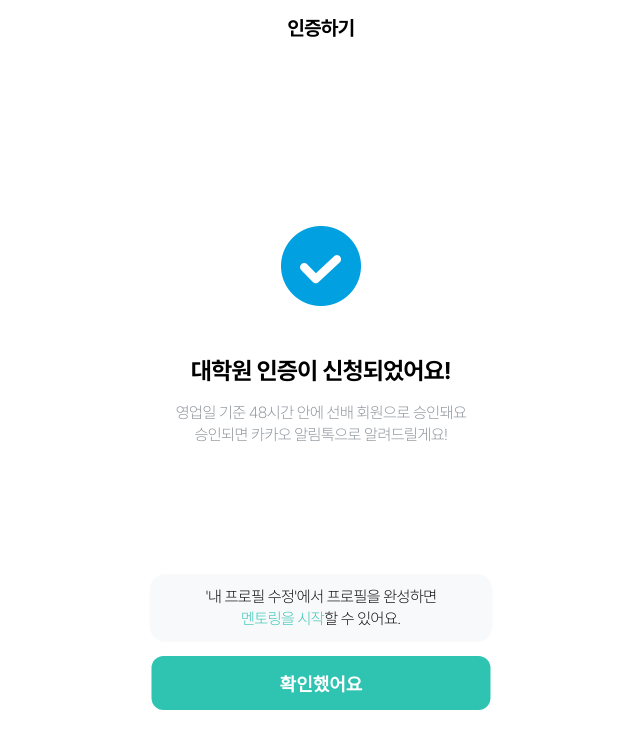
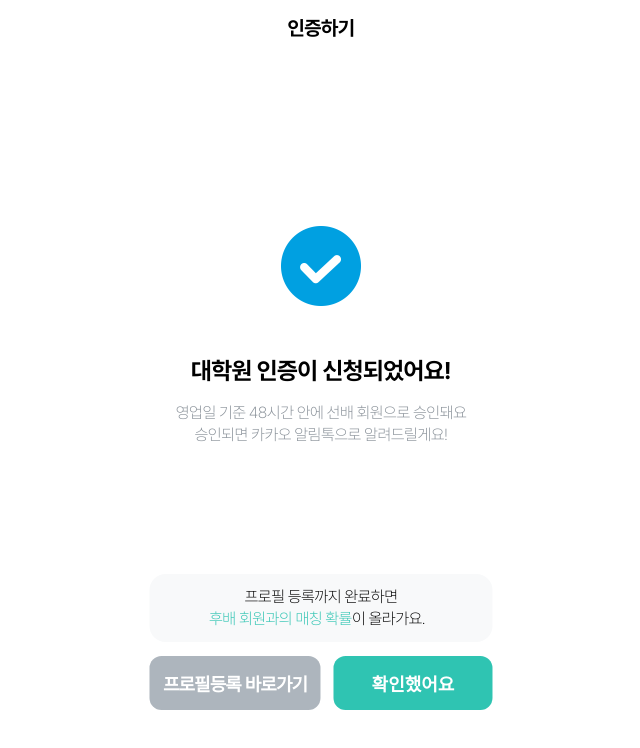
Before and after one commit to WE-ARE-RACCOONS/postgraduate-front, a Next.js app: page /auth-done in a window 1280 px wide. Shown: the top 748 px of the page, without its empty margins (319-959 px from the left). Built offline with nearby package versions, Linux system fonts and the light colour scheme; no server answers.

Commit message:
RAC-339 fix: 프로필 등록 여부에 따라 인증 완료 페이지 분기

```diff
--- a/src/app/auth-done/page.tsx
+++ b/src/app/auth-done/page.tsx
@@ -1,14 +1,21 @@
 'use client';
-import styled from 'styled-components';
+import styled, { css } from 'styled-components';
 import Image from 'next/image';
 import cState from '../../../public/cState.png';
 import { AUTH_DONE_MSG } from '@/constants/auth/done';
 import { useRouter } from 'next/navigation';
+import { useAtomValue } from 'jotai';
+import { profileRegAtom } from '@/stores/signup';
 
 function AuthDonePage() {
   const router = useRouter();
+  const profileReg = useAtomValue(profileRegAtom);
 
-  function handleClick() {
+  function handleRegister() {
+    router.push('/senior/edit-profile');
+  }
+
+  function handleConfirm() {
     router.push('/mypage');
   }
 
@@ -20,6 +27,7 @@ function AuthDonePage() {
         <h2>{AUTH_DONE_MSG.title}</h2>
         <div id="auth-done-desc">{AUTH_DONE_MSG.description}</div>
       </ADPMidBox>
+      {!profileReg && (
         <ADPBottomBox>
           <div id="fir-guide-msg" className="guide-msg">
             {AUTH_DONE_MSG.firGuide}
@@ -33,9 +41,19 @@ function AuthDonePage() {
             </div>
           </div>
         </ADPBottomBox>
-      <ADPConfirmBtn onClick={handleClick}>
+      )}
+      {profileReg ? (
+        <ADPConfirmBtn onClick={handleConfirm} $isFull={profileReg}>
           {AUTH_DONE_MSG.btnText}
         </ADPConfirmBtn>
+      ) : (
+        <ADPBtnContainer>
+          <button id='profile-register-btn' onClick={handleRegister}>{AUTH_DONE_MSG.profileBtn}</button>
+          <ADPConfirmBtn onClick={handleConfirm} $isFull={profileReg}>
+            {AUTH_DONE_MSG.btnText}
+          </ADPConfirmBtn>
+        </ADPBtnContainer>
+      )}
     </ADPContainer>
   );
 }
@@ -102,7 +120,7 @@ const ADPBottomBox = styled.div`
   }
 
   #guide-msg-bottom-line {
-    width: 10rem;
+    width: 14rem;
     height: 1.375rem;
     display: flex;
     margin: 0 auto;
@@ -118,8 +136,32 @@ const ADPBottomBox = styled.div`
   }
 `;
 
-const ADPConfirmBtn = styled.button`
-  width: 21.19rem;
+const ADPBtnContainer = styled.div`
+  width: 21.44rem;
+  height: 3.375rem;
+  display: flex;
+  justify-content: space-between;
+  position: absolute;
+  top: 40.125rem;
+  left: 50%;
+  transform: translateX(-50%);
+
+  #profile-register-btn {
+    width: 10.69rem;
+    height: 3.375rem;
+    border: 0;
+    border-radius: 0.75rem;
+    background-color: #ADB5BD;
+    color: #fff;
+    font-size: 1.125rem;
+    font-weight: 600;
+    letter-spacing: -1px;
+    cursor: pointer;
+  }
+`
+
+const ADPConfirmBtn = styled.button<{ $isFull: boolean }>`
+  width: ${props => props.$isFull ? '21.19rem' : '9.94rem'};
   height: 3.375rem;
   border: 0;
   border-radius: 0.75rem;
@@ -127,9 +169,13 @@ const ADPConfirmBtn = styled.button`
   color: #fff;
   font-size: 1.125rem;
   font-weight: 600;
+  position: relative;
+
+  ${props => props.$isFull && css`
     position: absolute;
     top: 40.125rem;
     left: 50%;
     transform: translateX(-50%);
+  `}
   cursor: pointer;
 `;
--- a/src/app/mypage/page.tsx
+++ b/src/app/mypage/page.tsx
@@ -21,7 +21,7 @@ import MenuBar from '@/components/Bar/MenuBar';
 import RiseUpModal from '@/components/Modal/RiseUpModal';
 import findExCode from '@/utils/findExCode';
 import Footer from '@/components/Footer';
-import { certifiRegAtom } from '@/stores/signup';
+import { certifiRegAtom, profileRegAtom } from '@/stores/signup';
 import { useRouter } from 'next/navigation';
 
 function MyPage() {
@@ -30,7 +30,7 @@ function MyPage() {
   const [salaryDate, setSalaryDate] = useState('');
   const [salaryAmount, setSalaryAmount] = useState(0);
   const [certifiReg, setCertifiReg] = useAtom(certifiRegAtom);
-  const [profileReg, setProfileReg] = useState(true);
+  const [profileReg, setProfileReg] = useAtom(profileRegAtom);
   const [senior, setSenior] = useAtom(mySeniorId);
   const { modal, modalHandler, portalElement } = useModal(
     'login-request-full-portal',
--- a/src/constants/auth/done.ts
+++ b/src/constants/auth/done.ts
@@ -2,8 +2,9 @@ export const AUTH_DONE_MSG = {
   topText: '인증하기',
   title: '대학원 인증이 신청되었어요!',
   description: `영업일 기준 48시간 안에 선배 회원으로 승인돼요\n승인되면 카카오 알림톡으로 알려드릴게요!`,
-  firGuide: `\'내 프로필 수정\'에서 프로필을 완성하면\n`,
-  secGuide: '멘토링을 시작',
-  thiGuide: '할 수 있어요.',
+  firGuide: `프로필 등록까지 완료하면\n`,
+  secGuide: '후배 회원과의 매칭 확률',
+  thiGuide: '이 올라가요.',
+  profileBtn: '프로필등록 바로가기',
   btnText: '확인했어요',
 };
--- a/src/stores/signup.ts
+++ b/src/stores/signup.ts
@@ -18,3 +18,4 @@ export const phoneNumValidation = atom<boolean>(false);
 
 export const socialIdAtom = atom<string>('');
 export const certifiRegAtom = atom<certiRegType>('WAITING');
+export const profileRegAtom = atom<boolean>(false);
```
Lines whose indentation alone changed are shown as unchanged.
